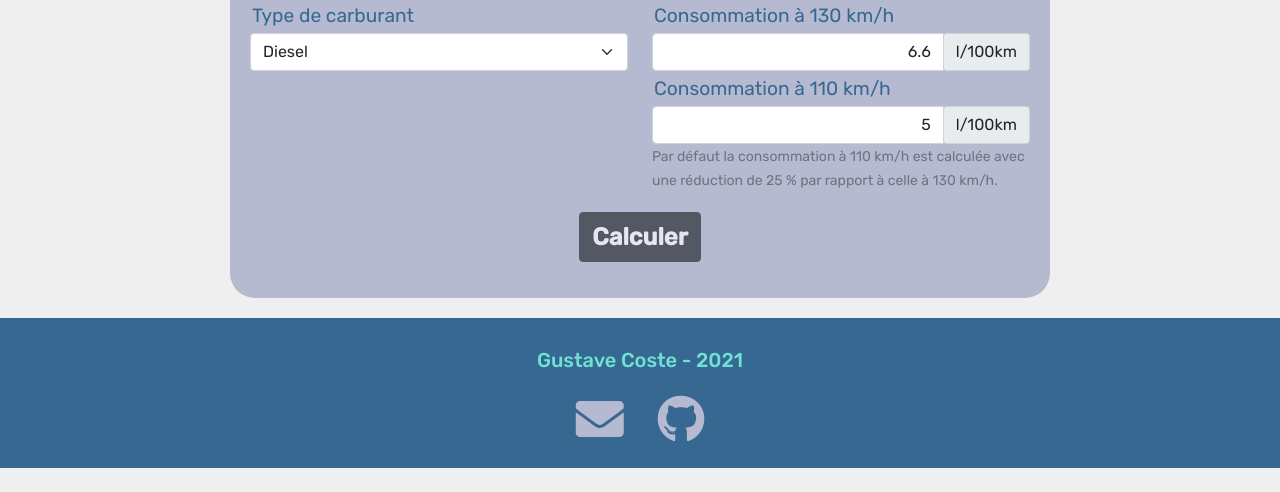
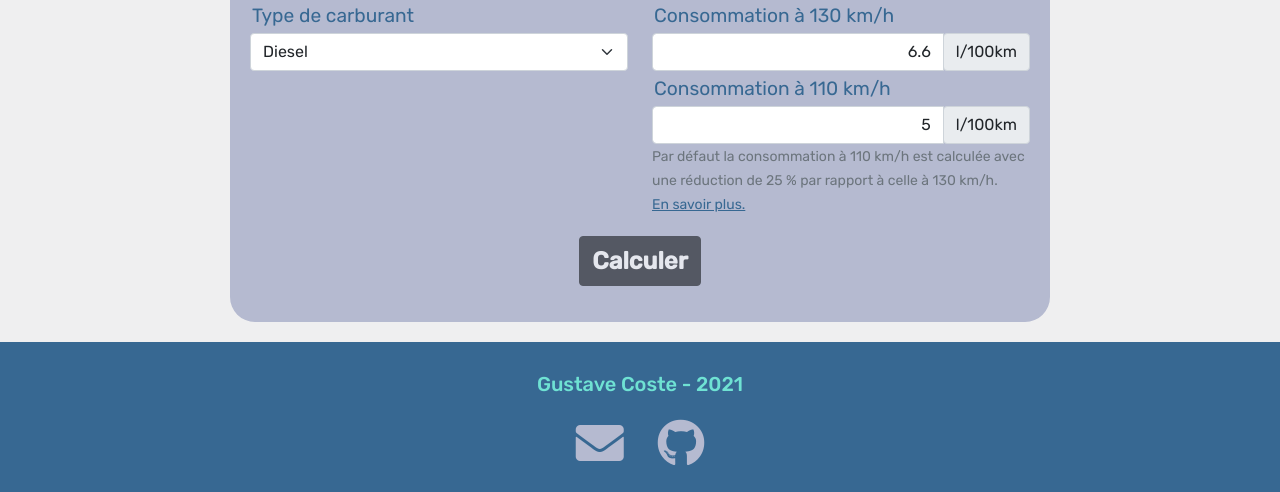
Before and after one commit to GustaveCoste/110surautoroute, a Flask app: page / in a window 1280 px wide. Shown: the part 738-1230 px from the top of the page. Before the commit the page ends 1206 px from the top, so only its background shows below. Run offline with Flask 2, Linux system fonts and the light colour scheme; some libraries are stand-ins or nearby versions.

Commit message:
Added a link to the reference page

```diff
--- a/app/templates/index.html
+++ b/app/templates/index.html
@@ -65,6 +65,8 @@
                     <small class="text-muted">Par défaut la consommation à 110 km/h est calculée avec une réduction de
                         {{ "{0:.3g}".format(consumption_reduction_factor_110_130 * 100) }} % par rapport à celle à 130
                         km/h.
+                        <br>
+                        <a href="/references">En savoir plus.</a>
                     </small>
                     <script>
             function consumptionCalculator() {
```
